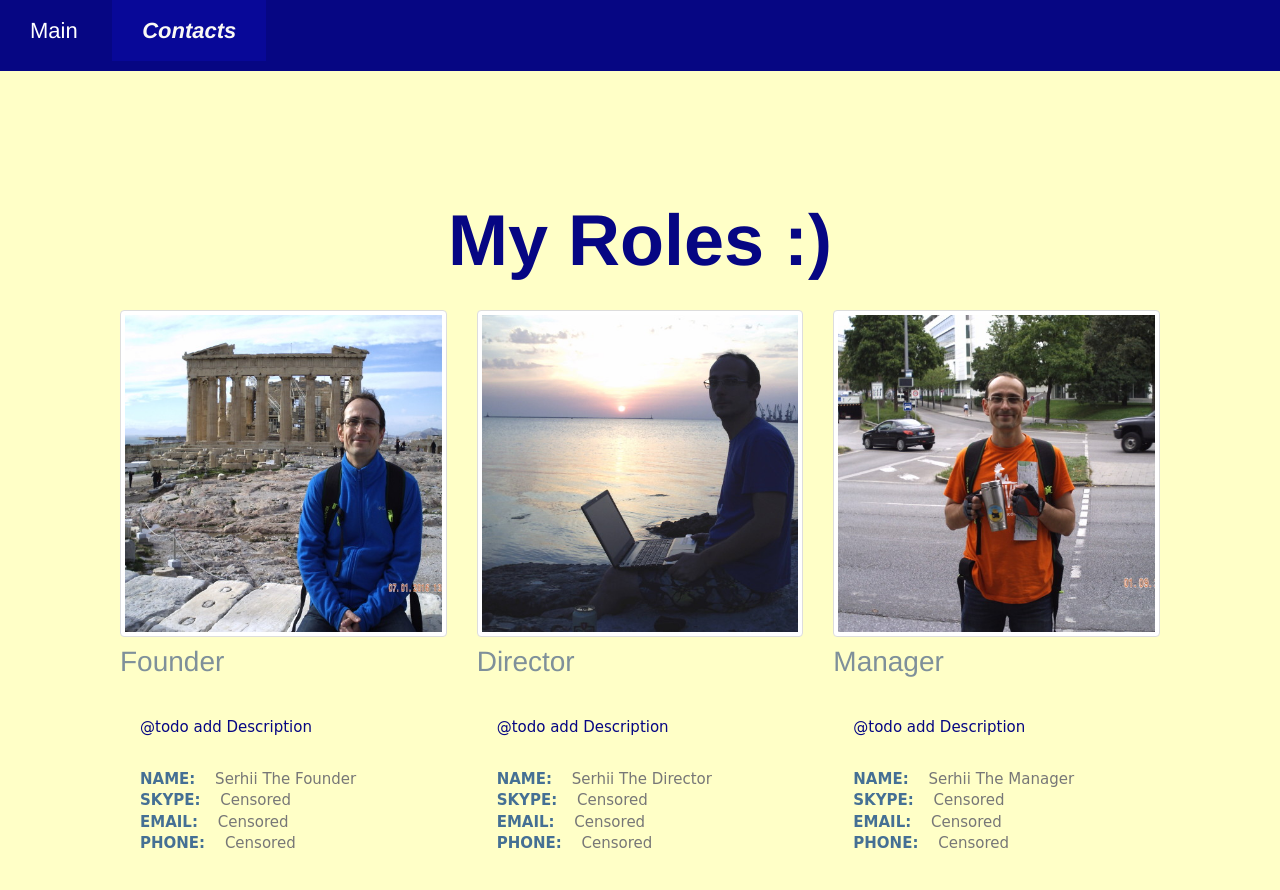
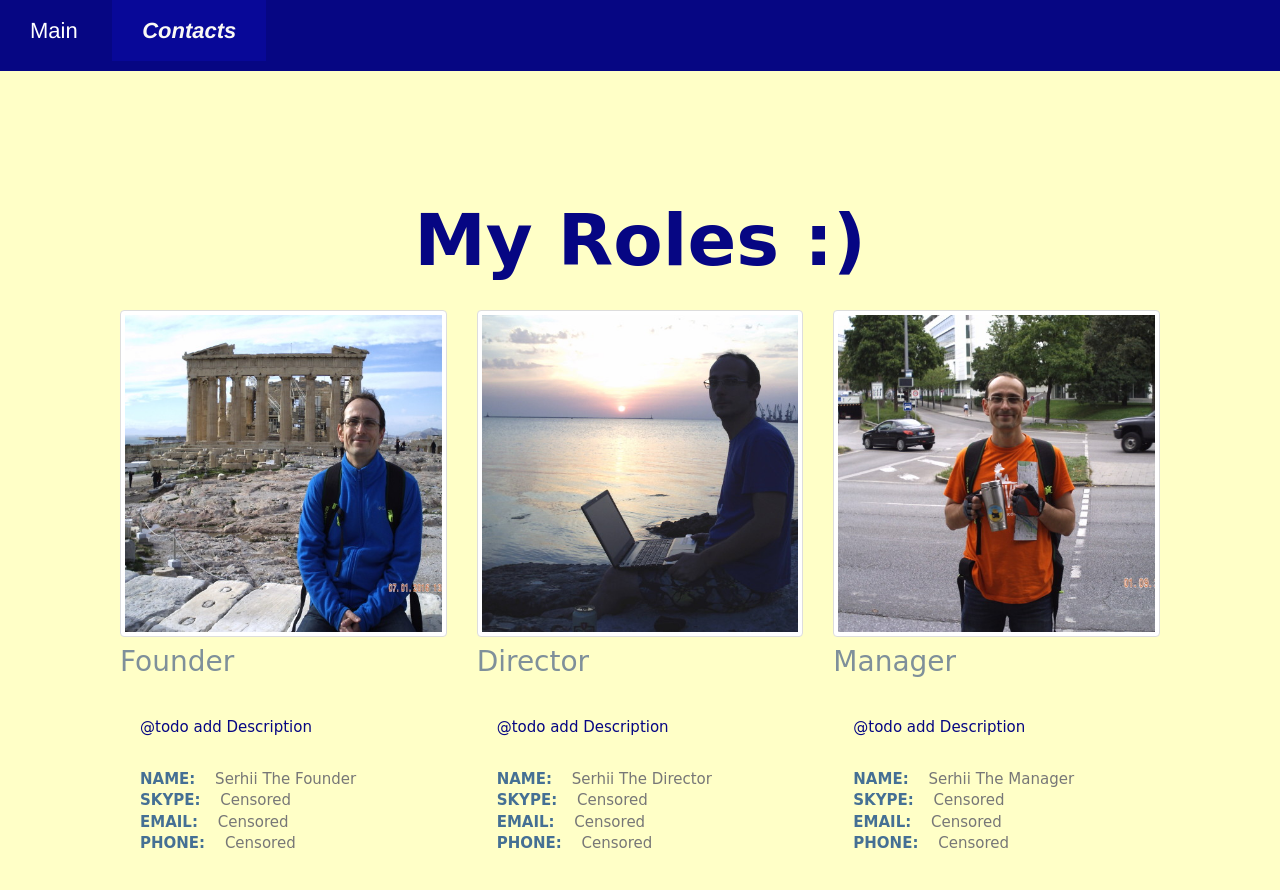
Before and after one commit to snb4crazy/PyBursa, a Python web app: template templates/contact.html in a window 1280 px wide. Run offline with Jinja, Linux system fonts and the light colour scheme; the template is opened without the code that fills it, so the values that code supplies are empty.

Commit message:
Initial: CSS Updates

```diff
--- a/static/css/style.css
+++ b/static/css/style.css
@@ -1,4 +1,4 @@
-@font-face{
+div{
 	font-family: Comic Sans, Comic Sans MS, cursive;
 }
 nav{
```
